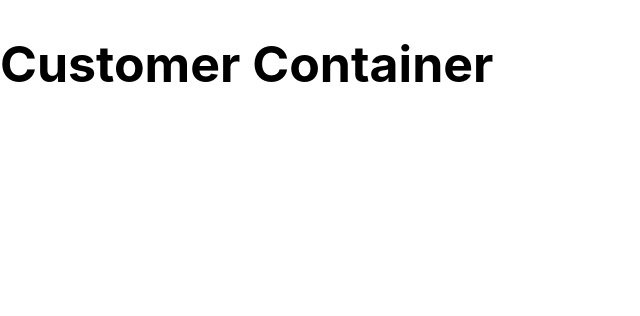
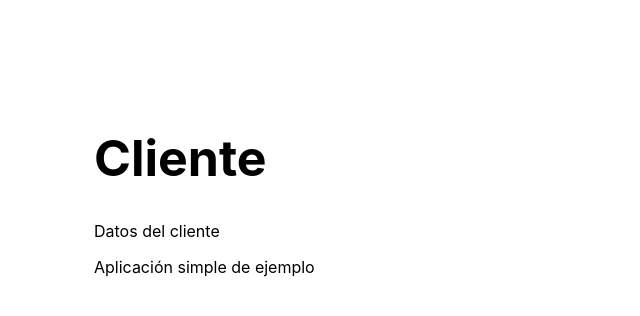
Before and after one commit to mikeacocoding/udemycustomersapp, a React (Create React App) app: page /customers/1/edit in a window 1280 px wide. Shown: the top 316 px of the page, without its empty margins (0-640 px from the left). Built offline with nearby package versions, Linux system fonts and the light colour scheme.

Commit message:
Mejora de Estructura, construcción de CustomerContainer.

```diff
--- a/src/App.js
+++ b/src/App.js
@@ -3,14 +3,9 @@
 import './App.css';
 import HomeContainer from './containers/HomeContainer';
 import CustomersContainer from './containers/CustomersContainer';
+import CustomerContainer from './containers/CustomerContainer';
 
 class App extends Component {
-
-  renderHome = ()=> <HomeContainer />
-
-  renderCustomerContainer = () => <h1>Customer Container</h1>;
-
-  renderCustomerListContainer = () => <CustomersContainer />;
 
   renderCustomerNewContainer = () => <h1>Customer New Container</h1>;
 
@@ -18,11 +13,11 @@
     return (
       <Router>
         <div className="App">
-          <Route exact path="/" component={this.renderHome} />
-          <Route exact path="/customers" component={this.renderCustomerListContainer} />
+          <Route exact path="/" component={HomeContainer} />
+          <Route exact path="/customers" component={CustomersContainer} />
           <Switch>
             <Route path="/customers/new" component={this.renderCustomerNewContainer} />
-            <Route path="/customers/:dni" component={this.renderCustomerContainer}/>
+            <Route path="/customers/:dni" component={CustomerContainer} />
           </Switch>
         </div>
       </Router>
--- a/src/actions/fetchCustomers.js
+++ b/src/actions/fetchCustomers.js
@@ -1,9 +1,7 @@
 
 import { FETCH_CUSTOMERS } from '../constants';
 import { createAction } from 'redux-actions';
+import { apiGet } from '../api';
+import { urlCustomers } from '../api/urls';
 
-const url = 'http://localhost:3001/customers';
-
-const apiFetchCustomers = () => fetch(url).then(v => v.json());
-
-export const fetchCustomers = createAction(FETCH_CUSTOMERS, apiFetchCustomers);
+export const fetchCustomers = createAction(FETCH_CUSTOMERS, apiGet(urlCustomers));
--- /dev/null
+++ b/src/api/index.js
@@ -0,0 +1,2 @@
+
+export const apiGet = url => () => fetch(url).then(v => v.json());
--- /dev/null
+++ b/src/api/urls.js
@@ -0,0 +1,4 @@
+
+const server = 'http://localhost:3001';
+
+export const urlCustomers = `${server}/customers`;
--- /dev/null
+++ b/src/containers/CustomerContainer.js
@@ -0,0 +1,22 @@
+import React, { Component } from 'react';
+import { connect } from 'react-redux';
+import PropTypes from 'prop-types';
+import AppFrame from '../components/AppFrame';
+
+class CustomerContainer extends Component {
+    render() {
+        return (
+            <div>
+                <AppFrame header='Cliente'
+                    body={<p>Datos del cliente</p>}>
+                </AppFrame>
+            </div>
+        );
+    }
+}
+
+CustomerContainer.propTypes = {
+
+};
+
+export default connect(null,null)(CustomerContainer);
--- a/src/containers/CustomersContainer.js
+++ b/src/containers/CustomersContainer.js
@@ -22,7 +22,7 @@
         <div>
             <CustomersList
                 customers={customers}
-                urlPath={'customer/'}>
+                urlPath={'customers/'}>
             </CustomersList>
             <CustomersActions>
                 <button onClick={this.handleAddNew}>Nuevo Cliente</button>
```
